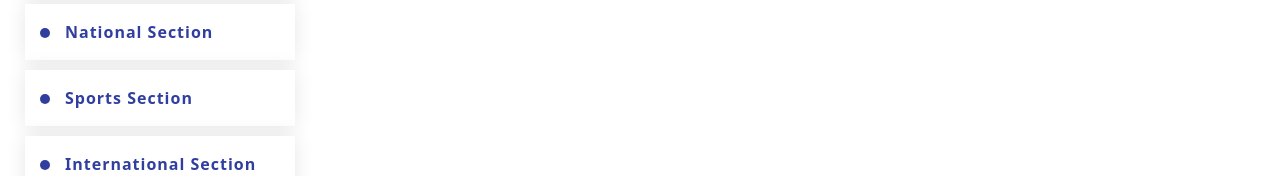
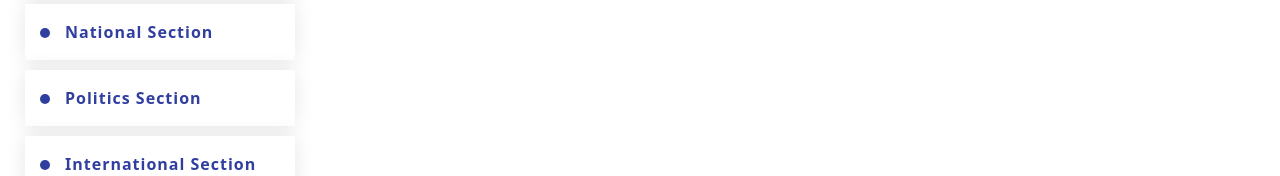
Before and after one commit to sangeng7/wowmandu, a React (Vite) app: page /admin in a window 1280 px wide. Shown: the part 578-754 px from the top of the page. Built offline with nearby package versions, Linux system fonts and the light colour scheme.

Commit message:
politics added on dashboard

```diff
--- a/src/Dashboard/Dashboard.jsx
+++ b/src/Dashboard/Dashboard.jsx
@@ -40,8 +40,9 @@ function Dashboard() {
                                 <div><span className="light" /><span>Trending Section</span></div>
                                 <div><span className="light" /><span>Picks Section</span></div>
                                 <div><span className="light" /><span>National Section</span></div>
+                                <div><span className="light" /><span>Politics Section</span></div>
+                                <div><span className="light" /><span>International Section</span></div>
                                 <div><span className="light" /><span>Sports Section</span></div>
-                                <div><span className="light" /><span>International Section</span></div>
                                 <div><span className="light" /><span>Banner Section</span></div>
 
 
```
